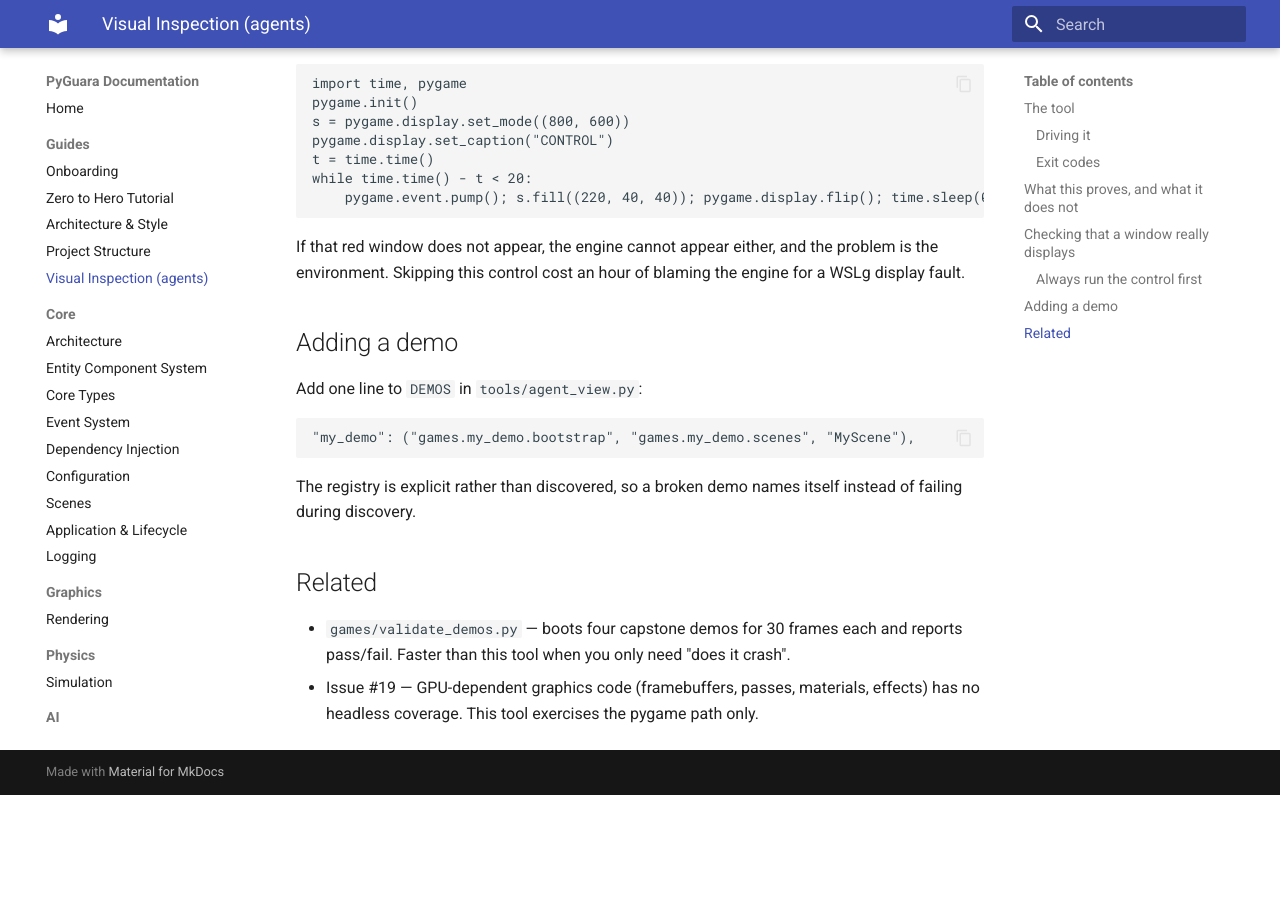
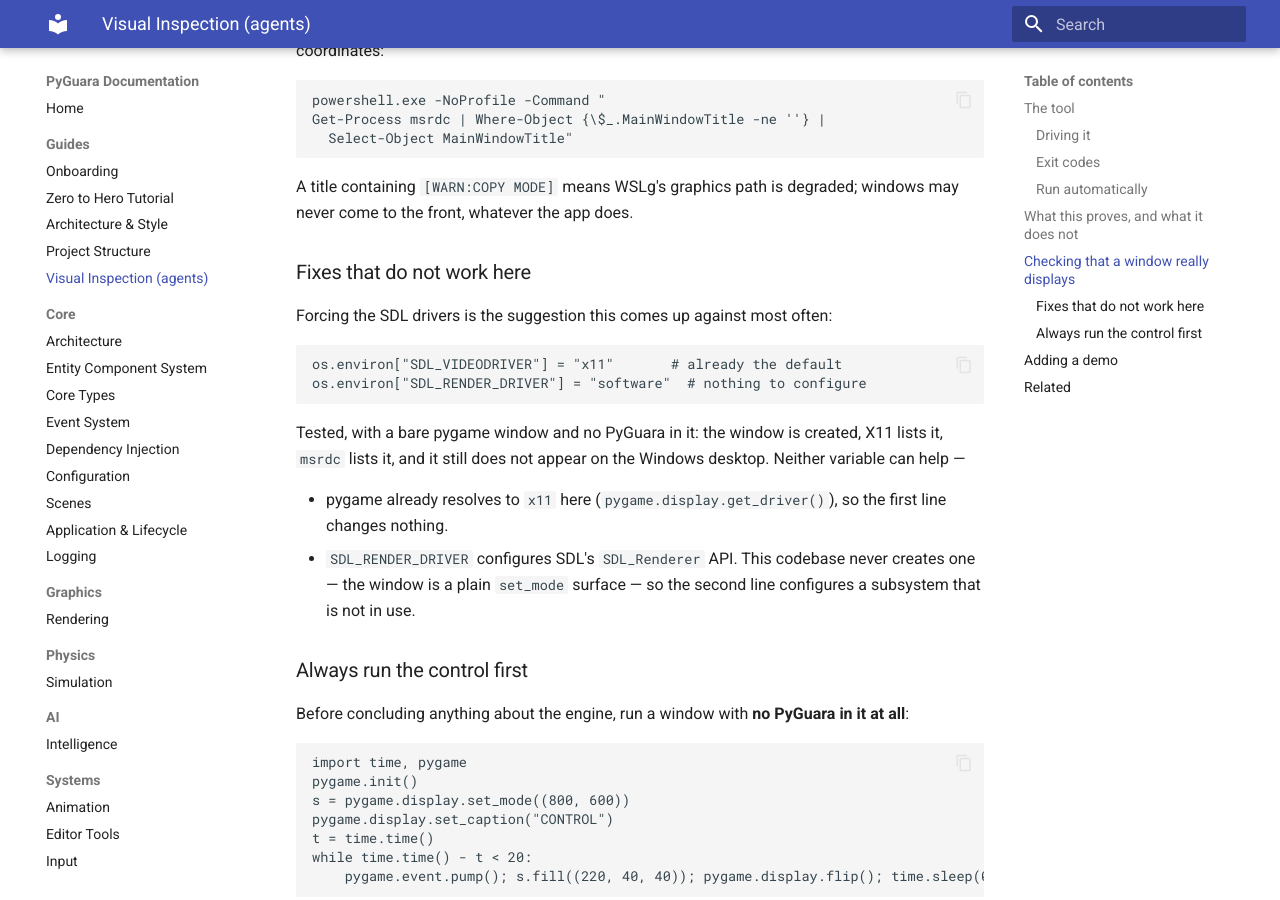
Before and after one commit to Wedeueis/pyguara, an MkDocs documentation site: the page built from docs/guides/agent-visual-inspection.md, in a window 1280 px wide and 900 px high, scrolled down 2625 px. Built offline with MkDocs 1.6.1 and Material for MkDocs 9.7.7, drawn with Linux system fonts in a browser that asks for light colours; before the commit the page ends 3420 px from its top, so only the background shows below that; some of the changed text lies outside the part shown.

Commit message:
docs(guides): record what now runs automatically, and one fix that fails
Two callers use the tool without being asked -- the demo render test and
the graphics PostToolUse hook -- so the guide should say so rather than
leaving them to be rediscovered.

Also records the SDL_VIDEODRIVER=x11 / SDL_RENDER_DRIVER=software advice
as tested and rejected, with the reason: pygame already resolves to x11
here, and this codebase creates no SDL_Renderer for the second variable
to configure. A bare pygame window with both set still does not display.
Writing down a fix that does not work saves the next session the hour.

Co-Authored-By: Claude Opus 5 (1M context) <noreply@anthropic.com>

````diff
--- a/docs/guides/agent-visual-inspection.md
+++ b/docs/guides/agent-visual-inspection.md
@@ -56,6 +56,17 @@ That check exists because a blank frame is the usual way this silently tells
 you nothing. `boot_process` legitimately draws nothing — it only opens a
 window — so a blank frame there is correct, not a defect. Know what the demo
 is supposed to draw before reading the result.
+
+### Run automatically
+
+Two things use this tool without being asked:
+
+- `tests/integration/test_demos_render.py` asserts every demo draws a
+  non-flat frame. It found `physics_integration` crashing on its first run.
+- `.claude/hooks/graphics_render_check.py` — a warn-only `PostToolUse` hook
+  on edits under `pyguara/graphics/`. Boots `guara_falcao` for 20 frames
+  (~0.6s) and reports into the transcript if the frame comes out flat. It
+  never blocks and always exits 0, including when it cannot run at all.
 
 ## What this proves, and what it does not
 
@@ -116,6 +127,25 @@ Get-Process msrdc | Where-Object {\$_.MainWindowTitle -ne ''} |
 A title containing `[WARN:COPY MODE]` means WSLg's graphics path is degraded;
 windows may never come to the front, whatever the app does.
 
+### Fixes that do not work here
+
+Forcing the SDL drivers is the suggestion this comes up against most often:
+
+```python
+os.environ["SDL_VIDEODRIVER"] = "x11"       # already the default
+os.environ["SDL_RENDER_DRIVER"] = "software"  # nothing to configure
+```
+
+Tested, with a bare pygame window and no PyGuara in it: the window is
+created, X11 lists it, `msrdc` lists it, and it still does not appear on the
+Windows desktop. Neither variable can help —
+
+- pygame already resolves to `x11` here (`pygame.display.get_driver()`), so
+  the first line changes nothing.
+- `SDL_RENDER_DRIVER` configures SDL's `SDL_Renderer` API. This codebase
+  never creates one — the window is a plain `set_mode` surface — so the
+  second line configures a subsystem that is not in use.
+
 ### Always run the control first
 
 Before concluding anything about the engine, run a window with **no PyGuara in
````
